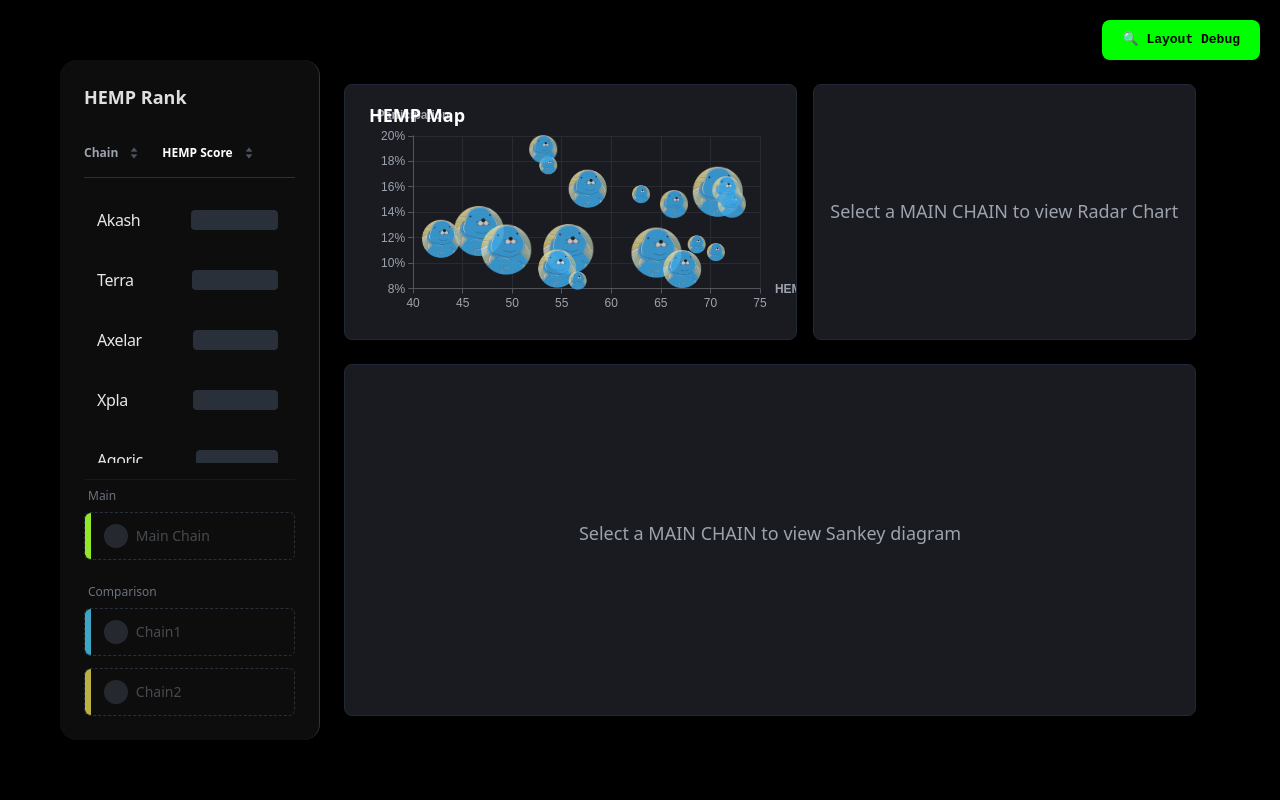
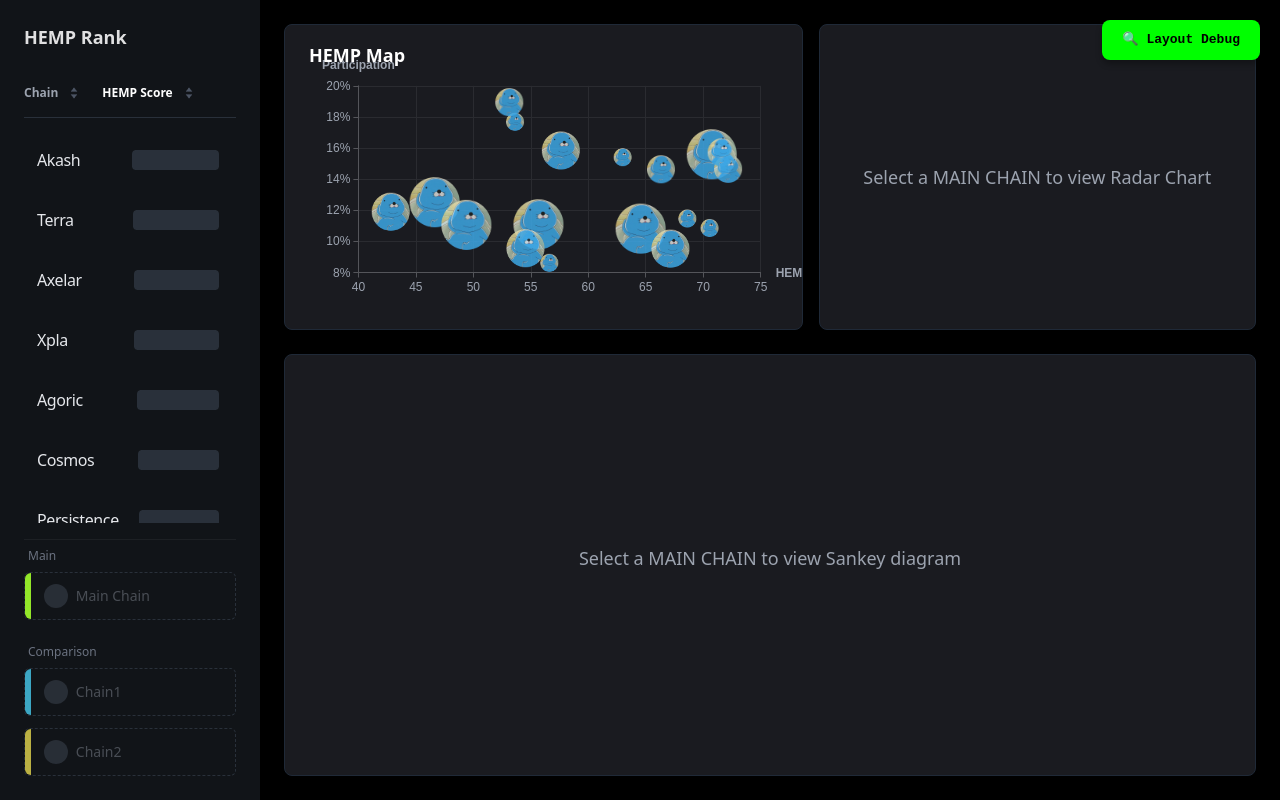
Before and after one commit to nhsngyn/HEMP, a React (Vite) app: page / in a window 1280 px wide. Built offline with nearby package versions, Linux system fonts and the light colour scheme; a web font is replaced by a local one.

Commit message:
사이드바 왼쪽 영역 채우기

```diff
--- a/src/components/layout/MainLayout.jsx
+++ b/src/components/layout/MainLayout.jsx
@@ -1,45 +1,37 @@
 import React from 'react';
 
 const MainLayout = ({ leftSidebar, children }) => {
-  // 1920x1080 비율 유지 (16:9)
-  // 사이드바 너비: 고정 260px
-  // 오른쪽 콘텐츠: 나머지 영역 (1fr)
+  // 피그마 디자인처럼 전체 화면을 채우는 레이아웃으로 변경
   return (
-    <div className="w-screen h-screen bg-black flex items-center justify-center overflow-auto">
-      <div
-        className="grid bg-black overflow-hidden p-[60px]"
-        style={{
-          // ✨ 수정됨: 왼쪽 컬럼을 260px로 고정
-          gridTemplateColumns: '260px 1fr',
-          width: '1920px',
-          height: '1080px',
-          maxWidth: '100vw',
-          maxHeight: '100vh',
-          aspectRatio: '16/9'
-        }}
-      >
+    <div className="flex w-full min-h-screen bg-black overflow-x-hidden">
 
-        {/* 1. 왼쪽 패널 (사이드바) */}
-        {/* ✨ 수정됨: 높이 제한(max-h-[900px]) 및 수직 중앙 정렬(self-center) 추가 */}
+      {/* 1. 왼쪽 사이드바 패널 */}
       <aside
         className="
-            relative w-full h-full
-            max-h-[900px]
-            self-center
-            border-r border-[#333] bg-[#0d0d0d]
-            z-20 overflow-y-auto
-            rounded-2xl
+          w-[260px]        /* 너비 고정 */
+          h-screen         /* 높이 전체 */
+          sticky top-0     /* 스크롤 시 상단 고정 */
+          bg-[#111418]     /* 피그마 배경색 */
+          overflow-y-auto  /* 내용 많을 시 스크롤 */
+          flex-shrink-0    /* 너비 줄어들지 않음 */
+          z-50             /* 다른 요소 위에 표시 */
         "
       >
         {leftSidebar}
       </aside>
 
-        {/* 2. 오른쪽 패널 */}
-        <main className="relative w-full h-full min-w-0 z-10 bg-black">
+      {/* 2. 오른쪽 메인 콘텐츠 패널 */}
+      <main
+        className="
+          flex-1           /* 남은 영역 모두 차지 */
+          min-w-0          /* flex 자식 요소 오버플로우 방지 */
+          bg-black         /* 배경색 */
+
+        "
+      >
         {children}
       </main>
 
-      </div>
     </div>
   );
 };
```
Lines whose indentation alone changed are shown as unchanged.
